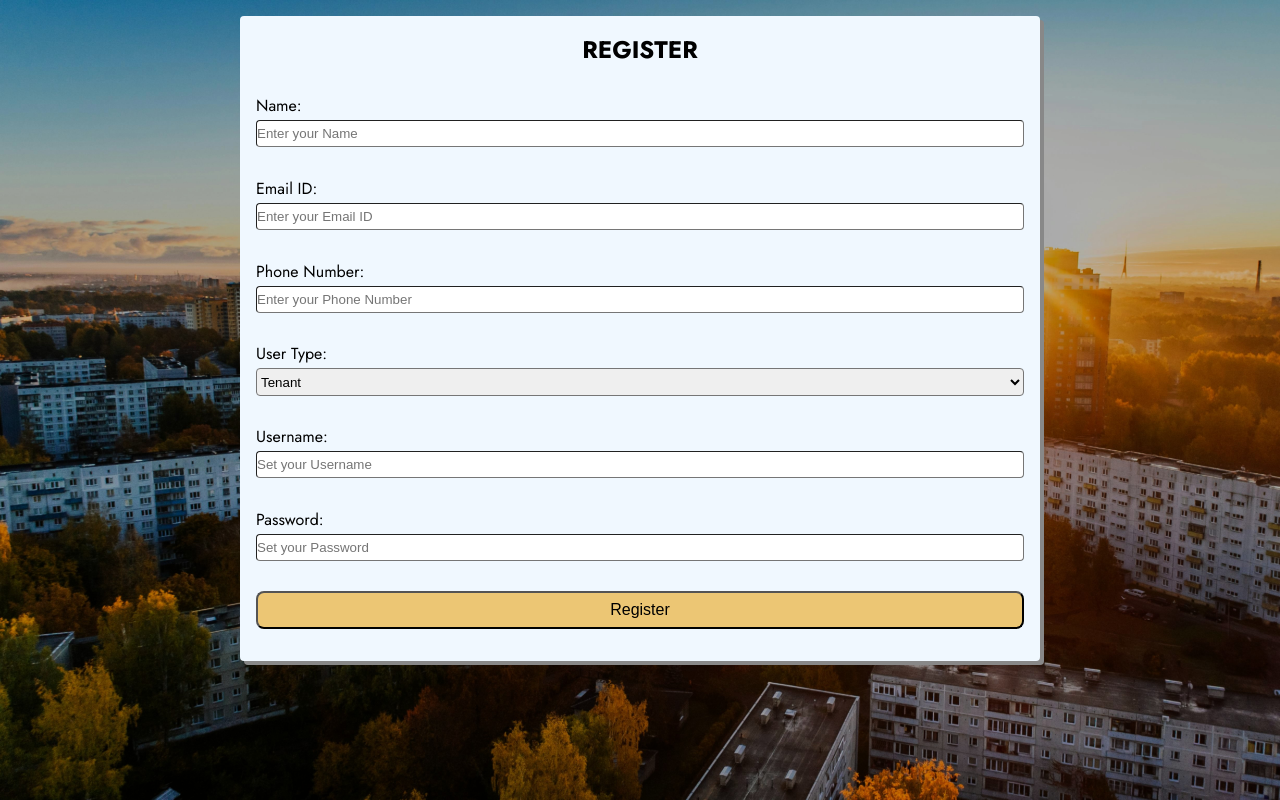
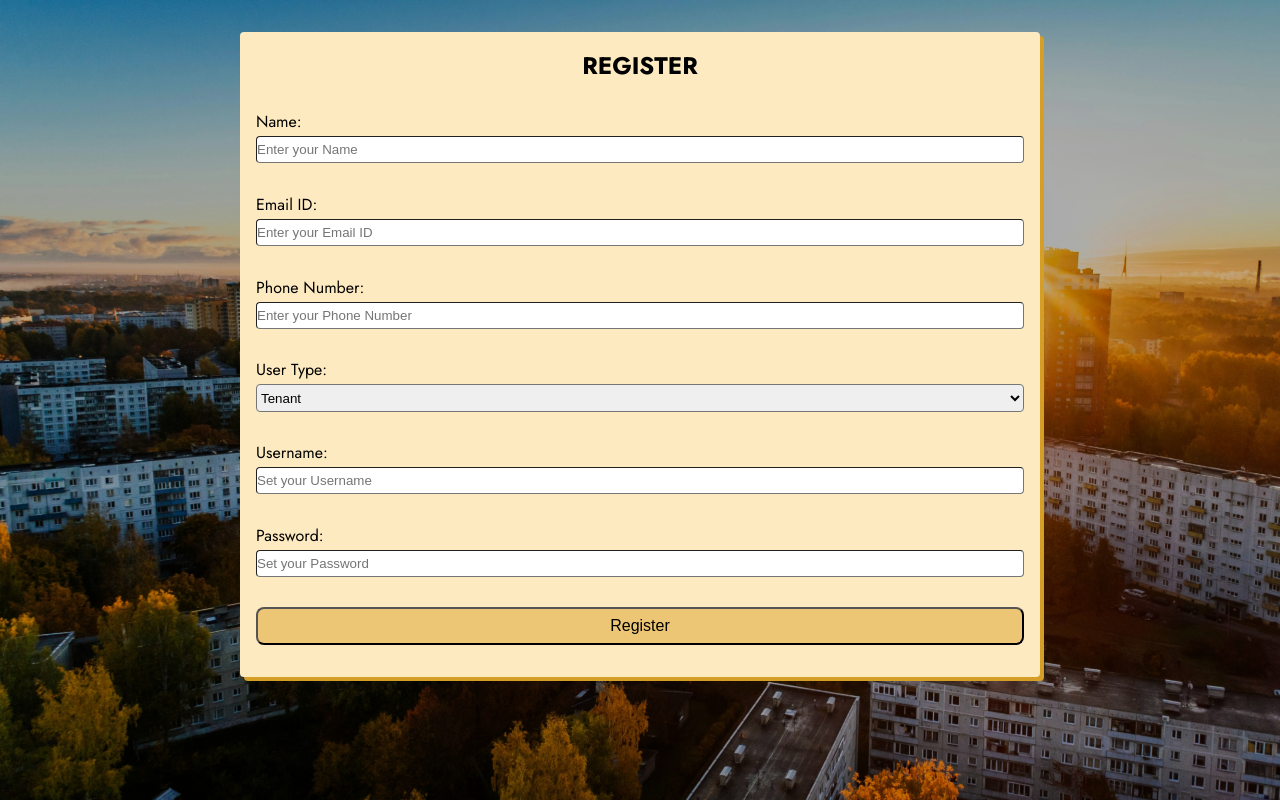
Before and after one commit to SharveshGuru/Happy-Estates, a React (Create React App) app in the folder reactapp/: page /register in a window 1280 px wide. Built offline with nearby package versions, Linux system fonts and the light colour scheme.

Commit message:
aesthetic changes

```diff
--- a/reactapp/package.json
+++ b/reactapp/package.json
@@ -18,7 +18,7 @@
     "web-vitals": "^2.1.4"
   },
   "scripts": {
-    "start": "react-scripts start",
+    "start": "PORT=8081 react-scripts start",
     "build": "react-scripts build",
     "test": "react-scripts test",
     "eject": "react-scripts eject"
--- a/reactapp/src/components/Login/Login.module.css
+++ b/reactapp/src/components/Login/Login.module.css
@@ -14,10 +14,10 @@
     flex-direction: column;
     align-items: center;
     justify-content: center;
-    background-color: aliceblue;
+    background-color: rgb(253, 234, 193);
     border-radius: .25rem;
     width: 25rem;
-    box-shadow: 0.25rem 0.25rem 0.3rem #888888;
+    box-shadow: 0.25rem 0.25rem  rgb(212, 158, 39);
     padding: 1rem 1rem 2rem 1rem ;
 
 }
--- a/reactapp/src/components/Register/Register.module.css
+++ b/reactapp/src/components/Register/Register.module.css
@@ -9,15 +9,15 @@
 }
 .registercontainer{
     margin: auto;
-    margin-top: 1rem;
+    margin-top: 2rem;
     display: flex;
     flex-direction: column;
     align-items: center;
     justify-content: center;
-    background-color: aliceblue;
+    background-color: rgb(253, 234, 193);
     border-radius: .25rem;
     width: 50rem;
-    box-shadow: 0.25rem 0.25rem  #888888;
+    box-shadow: 0.25rem 0.25rem  rgb(212, 158, 39);
     padding: 1rem 1rem 2rem 1rem ;
 
 }
```
Also changed, not shown: 1 other file (tests, documents, lock files or other folders).
